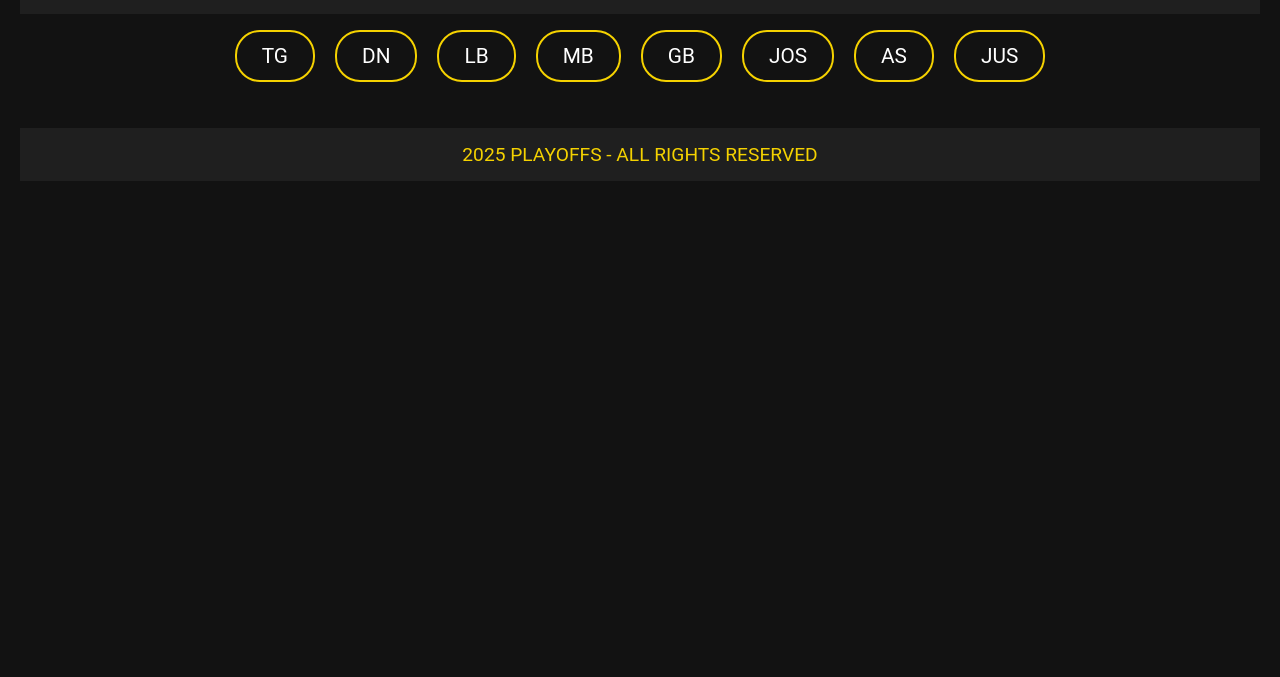
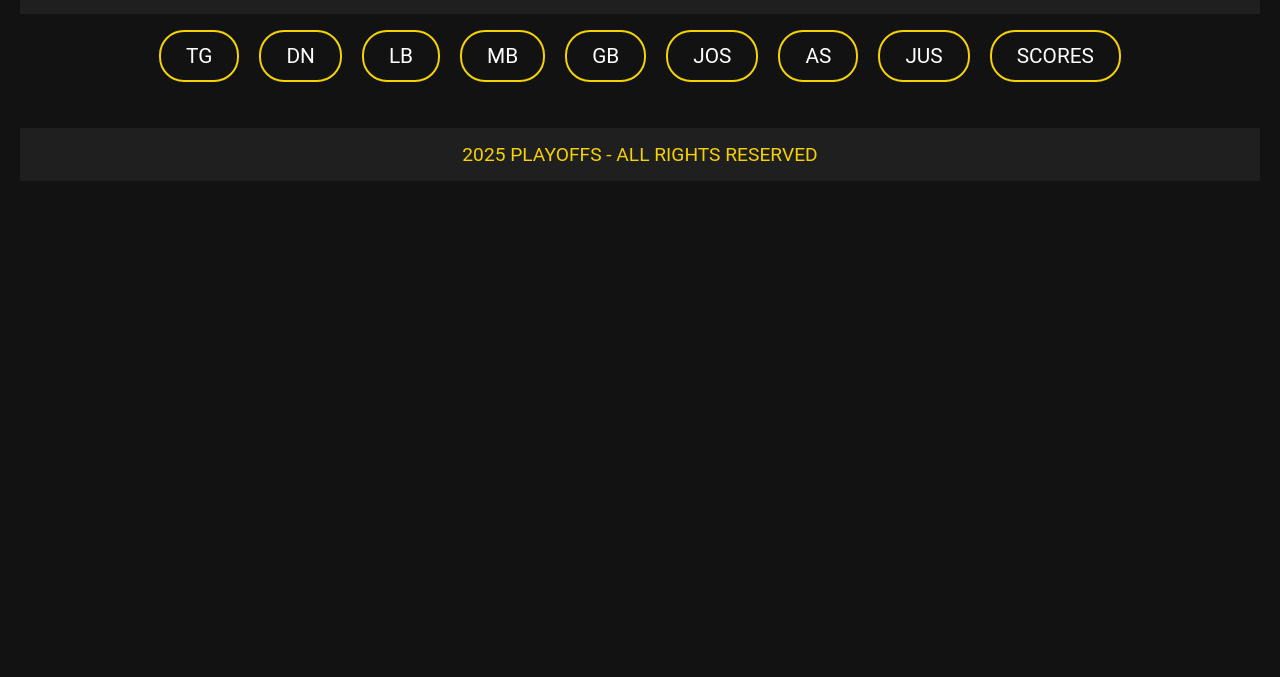
Before and after one commit to standartas1/playoffs2025, a plain HTML site: page index.html in a window 1280 px wide. Shown: the part 123-800 px from the top of the page. Drawn offline with Linux system fonts and the light colour scheme.

Commit message:
Update index.html
Added scores

```diff
--- a/index.html
+++ b/index.html
@@ -21,6 +21,7 @@
             <li><a href="#" onclick="showImage('JoS')">JoS</a></li>
             <li><a href="#" onclick="showImage('AS')">AS</a></li>
             <li><a href="#" onclick="showImage('JuS')">JuS</a></li>
+            <li><a href="#" onclick="showImage('Scores')">Scores</a></li>
         </ul>
     </nav>
 
@@ -34,6 +35,7 @@
         <img id="JoS" class="image" src="NBA_JoS.png" alt="JoS Image" onclick="expandImage(this)" style="display: none;">
         <img id="AS" class="image" src="NBA_AS.png" alt="AS Image" onclick="expandImage(this)" style="display: none;">
         <img id="JuS" class="image" src="NBA_JuS.png" alt="JuS Image" onclick="expandImage(this)" style="display: none;">
+        <img id="Scores" class="image" src="Scores_NBA.png" alt="Scores NBA Image" onclick="expandImage(this)" style="display: none;">
 
         <!-- Euroleague images -->
         <img id="TG_Euroleague" class="image" src="EUROLEAGUE_TG.png" alt="TG Euroleague Image" onclick="expandImage(this)" style="display: none;">
@@ -42,6 +44,7 @@
         <img id="MB_Euroleague" class="image" src="EUROLEAGUE_MB.png" alt="MB Euroleague Image" onclick="expandImage(this)" style="display: none;">
         <img id="GB_Euroleague" class="image" src="EUROLEAGUE_GB.png" alt="GB Euroleague Image" onclick="expandImage(this)" style="display: none;">
         <img id="JuS_Euroleague" class="image" src="EUROLEAGUE_JuS.png" alt="JuS Euroleague Image" onclick="expandImage(this)" style="display: none;">
+        <img id="Scores_Euroleague" class="image" src="Scores_EUROLEAGUE.png" alt="Scores Euroleague Image" onclick="expandImage(this)" style="display: none;">
     </section>
 
     <div id="lightbox" style="display: none;">
```
